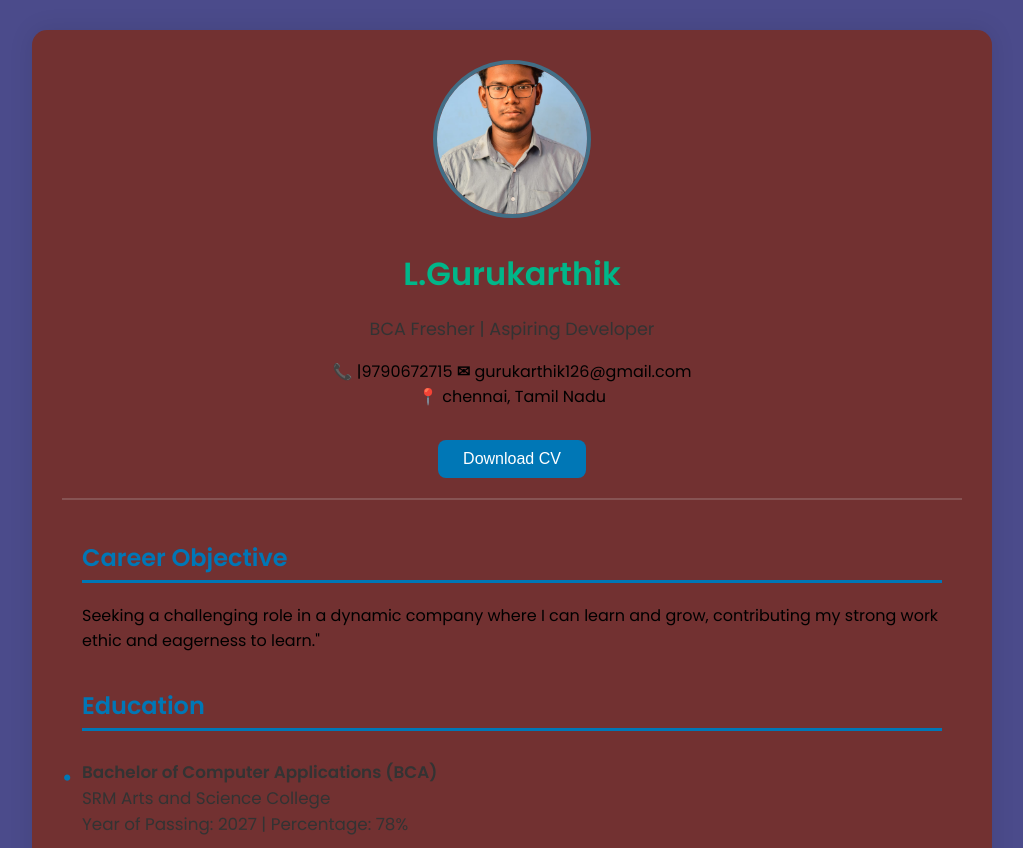
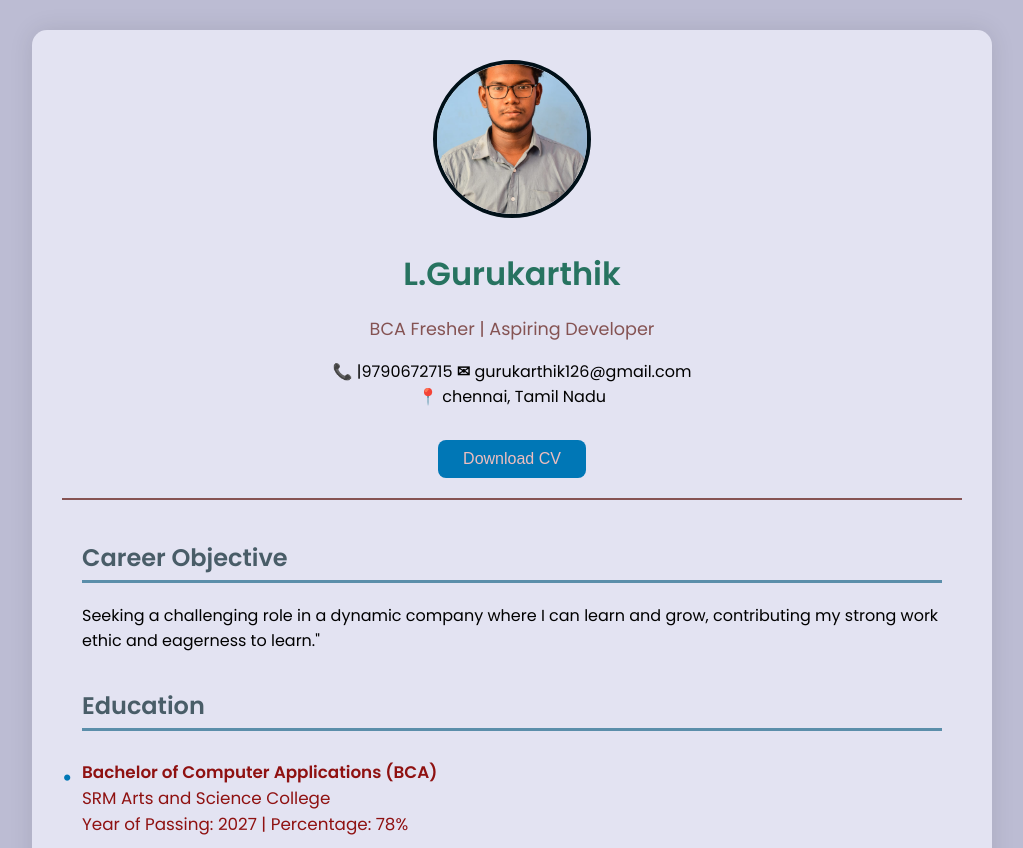
Before and after one commit to gurukarthiks-bca/nm, a plain HTML site: page index.html in a window 1280 px wide. Shown: the top 848 px of the page, without its empty margins (128-1151 px from the left). Drawn offline with Linux system fonts and the light colour scheme.

Commit message:
style.css

```diff
--- a/style.css
+++ b/style.css
@@ -1,14 +1,14 @@
 /* Global Styles */
 body {
   font-family: 'Poppins', sans-serif;
-  background-color: #4b4b8b;
+  background-color: #bcbcd3;
   margin: 0;
   padding: 0;
 }
 
 .resume-container {
   max-width: 900px;
-  background: rgb(114, 49, 49);
+  background: rgb(227, 227, 242);
   margin: 30px auto;
   padding: 30px;
   box-shadow: 0 0 25px rgba(0,0,0,0.1);
@@ -30,7 +30,7 @@ body {
   border-radius: 50%;
   object-fit: cover;
   margin-bottom: 15px;
-  border: 4px solid #426e86;
+  border: 4px solid #001018;
   transition: transform 0.3s;
 }
 
@@ -40,18 +40,18 @@ body {
 
 .profile h1 {
   margin: 10px 0;
-  color: #00b689;
+  color: #277360;
 }
 
 .tagline {
   font-size: 1.1em;
-  color: #333;
+  color: #855353;
 }
 
 .profile button {
   margin-top: 15px;
   background: #0077b6;
-  color: white;
+  color: rgb(238, 190, 190);
   border: none;
   padding: 10px 25px;
   font-size: 1em;
@@ -61,7 +61,7 @@ body {
 }
 
 .profile button:hover {
-  background: #4f6c92;
+  background: #12a532;
 }
 
 /* Resume Content */
@@ -74,8 +74,8 @@ section {
 }
 
 h2 {
-  color: #0077b6;
-  border-bottom: 3px solid #0077b6;
+  color: #495d68;
+  border-bottom: 3px solid #5b8eaa;
   padding-bottom: 5px;
   margin-bottom: 20px;
 }
@@ -88,7 +88,7 @@ ul {
 ul li {
   padding: 8px 0;
   font-size: 1.05em;
-  color: #333;
+  color: #8f1111;
   position: relative;
 }
 
```
